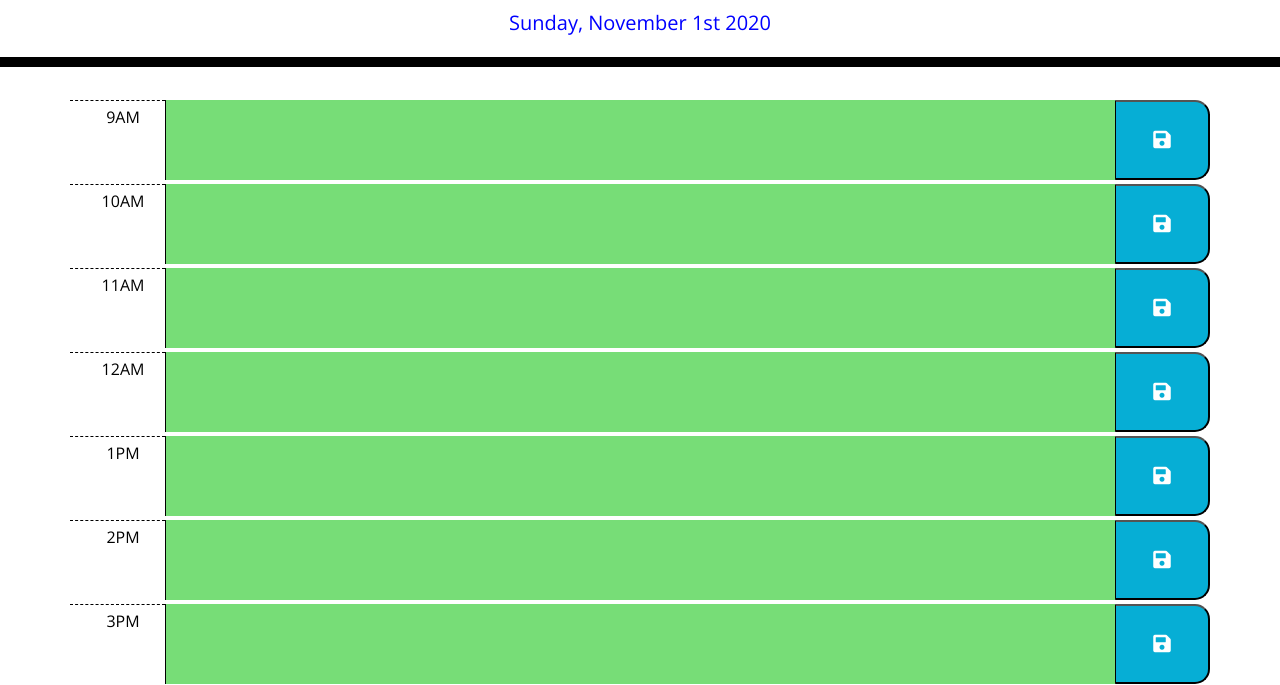
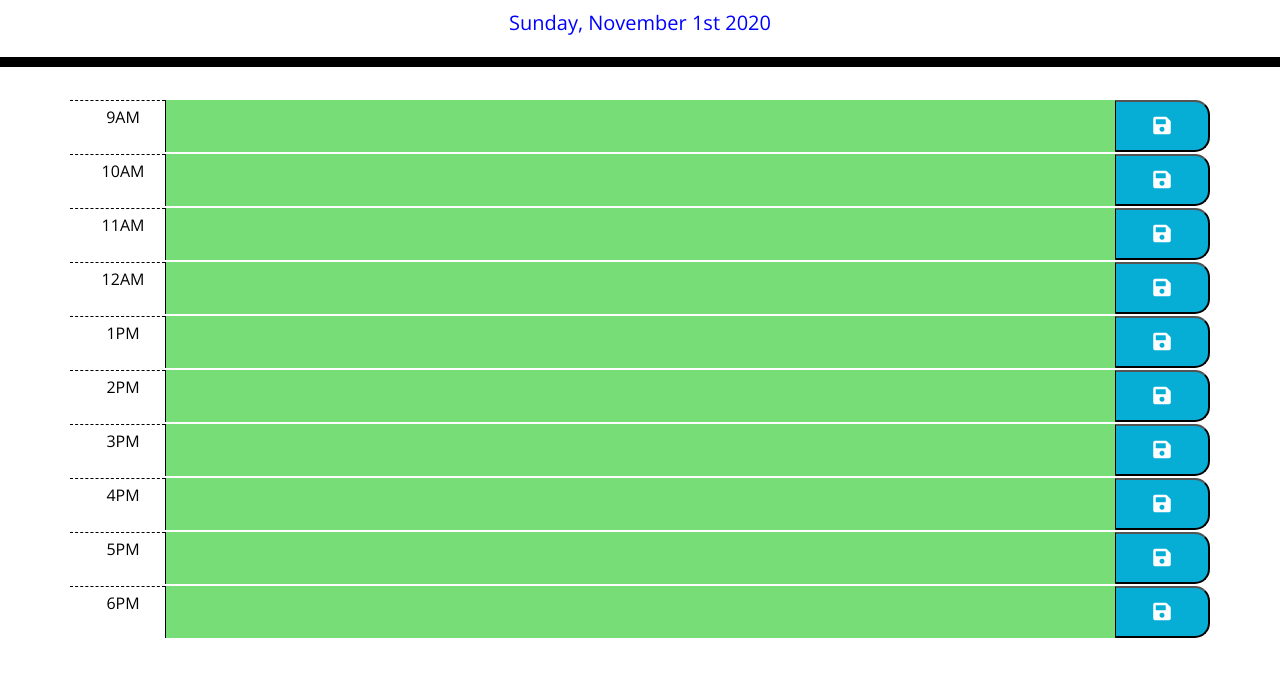
Before and after one commit to elogonme/work-scheduler, a plain HTML site: page index.html in a window 1280 px wide. Shown: the part 141-826 px from the top of the page. After the commit the page ends 800 px from the top, so only its background shows below. Drawn offline with nearby package versions, Linux system fonts and the light colour scheme.

Commit message:
Adjust some css styles and add comments

```diff
--- a/assets/css/style.css
+++ b/assets/css/style.css
@@ -32,7 +32,7 @@ textarea{
 
 .row {
   white-space: pre-wrap;
-  height: 80px;
+  height: 50px;
   border-top: 1px solid white;;
 }
 
@@ -63,9 +63,6 @@ textarea{
   border-bottom-right-radius: 15px;
   background-color: #06AED5;
   color: white;
-  height: 5em;
-  width: 4em;
-
 }
 
 .saveBtn i {
--- a/assets/js/main.js
+++ b/assets/js/main.js
@@ -4,37 +4,31 @@ $(document).ready(function() {
     var dateToday = moment().format('dddd, MMMM Do YYYY'); // get todays date using moment.js
     var hourNow = moment().format('H'); // get hour now using moment.js
 
+    // Initialize app
     // Set todays date to display on page in p #currentDay
     $('#currentDay').text(dateToday).css('color', 'blue');
-
-
     // load day schedule from localStorage
     var schedule = loadTaskList();
-    console.log(schedule);
-    // display on the page day work hours list
+    // display on the page day work hours list with tasks
     outputTimeblocks();
 
     // Add event listner for save buttons
+    // Depending wich save buttonis clicked get textarea and save under corresponding hour into local storage
     $('.saveBtn').on('click', function(){
-        console.log(this.value - 9, $(this).siblings()[1].innerHTML);
         schedule.tasks[this.value - 9] = $(this).siblings()[1].value; // Save clicked task to object tasks array
-        saveTaskList(schedule);
-        console.log(schedule.tasks);
+        saveTaskList(schedule); // Save task list to local storage
     });
-    // Depending wich save buttonis clicked get textarea and save under corresponding hour into loacl storage
-    // Refresh saved day work schedule
 
     // Additonal?
     // Clear each hour?
     // Clear all day?
     // Clear all stored data from local storage
 
-
-
-
+    // -----------------------------------------------------------------------
     // Function to output list of hours with tasks
     function outputTimeblocks(){
         for (var i = 9; i <= 18; i++) {
+            // define some variables for creating elements in DOM
             var $timeblock = $('<div>');
             var hourText;
             var $hour = $('<div>');
@@ -55,7 +49,10 @@ $(document).ready(function() {
             // fill in day hours with task data.
             $description.text(schedule.tasks[i - 9]); // add task text loaded from tasks array in schedule object
             $saveButton.addClass('saveBtn col-1');
-            $saveButton.attr('value', i);
+            $saveButton.attr({
+                value: i,
+                title: 'save'
+            });
             $saveButton.html('<i class="fas fa-save"></i>'); // add save button icon
             // Each hour is color coded with past, present and future hours (grey, red, green)
             // Add color classes to different hours depending on time now
@@ -65,12 +62,12 @@ $(document).ready(function() {
                 $description.addClass('past');
             } else $description.addClass('present');
 
+            // Append each timeblock
             $timeblock.append($hour, $description, $saveButton)
             $('#time-blocks').append($timeblock);
         }
-
     }
-
+    // ----------------------------------------------------------------------------
     // Function to get data from local storage and return or return empty object
     function loadTaskList(){
         var schedule = JSON.parse(localStorage.getItem('schedule'));
@@ -86,7 +83,8 @@ $(document).ready(function() {
         schedule.date = dateToday;
         return schedule;
     }
-
+    // ---------------------------------------------------------------------------
+    // function to save tasks into local storage
     function saveTaskList(schedule) {
         localStorage.setItem('schedule', JSON.stringify(schedule));
     }
```
